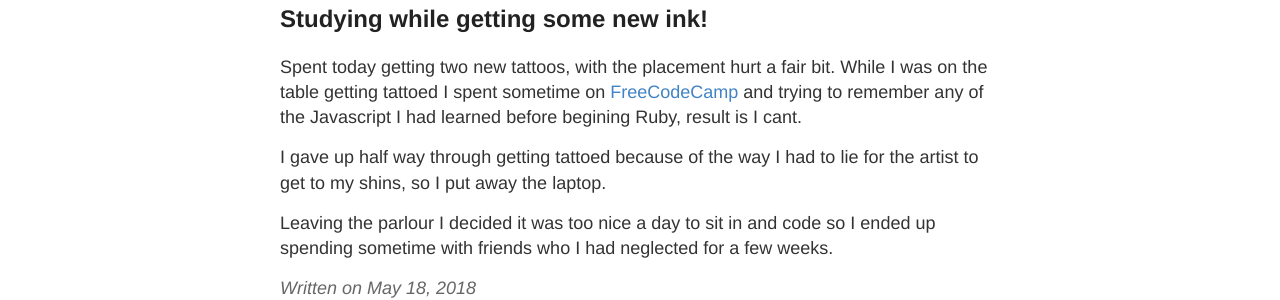
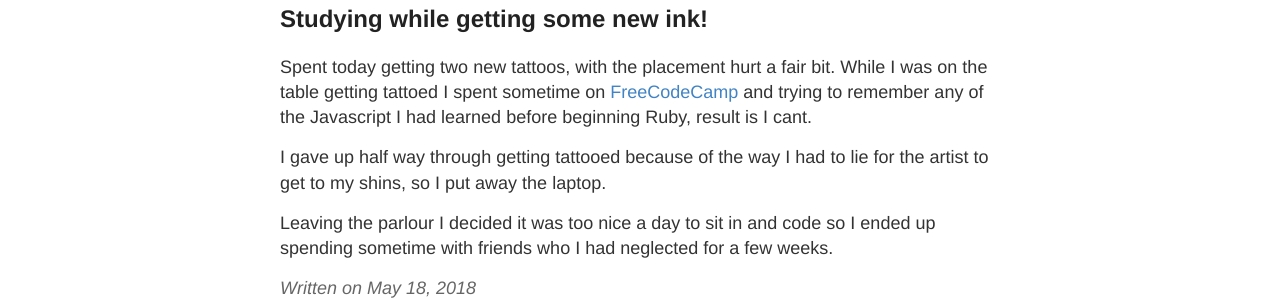
Before and after one commit to angelinalblyth/angelinalblyth.github.io, a Jekyll site: the page built from _posts/2018-5-18-day21.md, in a window 1280 px wide. Shown: the part 237-537 px from the top of the page. Built offline with Jekyll 4.4.1, drawn with Linux system fonts in a browser that asks for light colours.

```diff
--- a/_posts/2018-5-18-day21.md
+++ b/_posts/2018-5-18-day21.md
@@ -6,8 +6,8 @@ title: Day 21
 
 ## Studying while getting some new ink!
 
-Spent today getting two new tattoos, with the placement hurt a fair bit. While I was on the table getting tattoed I spent sometime on [FreeCodeCamp](https://beta.freecodecamp.org/map) and trying to remember any of the Javascript I had learned before begining Ruby, result is I cant.
+Spent today getting two new tattoos, with the placement hurt a fair bit. While I was on the table getting tattoed I spent sometime on [FreeCodeCamp](https://beta.freecodecamp.org/map) and trying to remember any of the Javascript I had learned before beginning Ruby, result is I cant.
 
-I gave up half way through getting tattoed because of the way I had to lie for the artist to get to my shins, so I put away the laptop.
+I gave up half way through getting tattooed because of the way I had to lie for the artist to get to my shins, so I put away the laptop.
 
 Leaving the parlour I decided it was too nice a day to sit in and code so I ended up spending sometime with friends who I had neglected for a few weeks.
```
